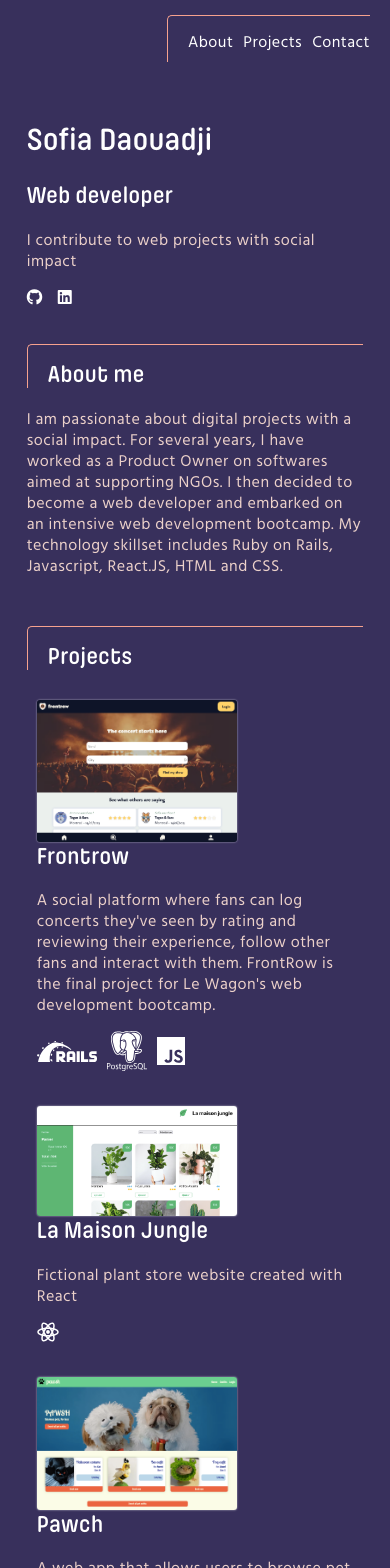
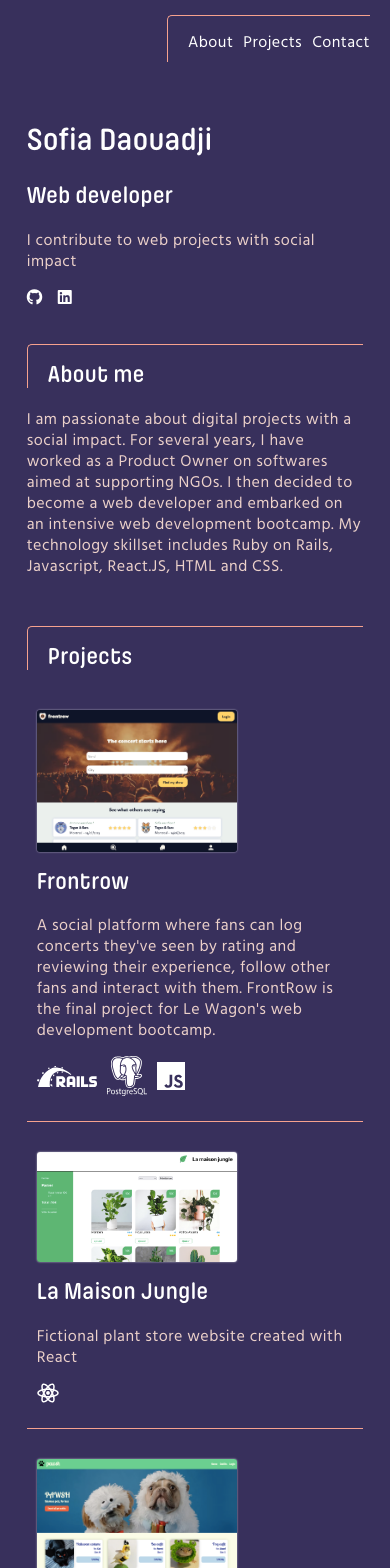
Before and after one commit to daouasof/my-portfolio, a React (Create React App) app: page / in a window 390 px wide. Shown: the top 1568 px of the page. Built offline with nearby package versions, Linux system fonts and the light colour scheme.

Commit message:
added border bottom on projects

```diff
--- a/src/styles/Project.css
+++ b/src/styles/Project.css
@@ -2,18 +2,23 @@
   display: flex;
   align-items: flex-start;
   padding: 10px;
-  border-radius: 5px;
+  padding-top: 20px;
+  padding-bottom: 20px;
   transition: ease;
   margin-bottom: 10px;
+  border-bottom: 0.2px solid var(--strong1);
 }
 @media only screen and (max-width: 767px) {
   .project {
     display: flex;
     flex-direction: column;
+    border-bottom: 0.2px solid var(--strong1);
+    border-radius: 0px;
   }
 }
 
 .project:hover {
+  border-radius: 5px;
   background-color: rgb(68, 58, 108);
   border: 1px solid rgb(70, 60, 110);
 }
@@ -35,6 +40,7 @@
   border-radius: 3px;
   object-fit: cover;
   margin-right: 15px;
+  margin-bottom: 15px;
   box-shadow: 0 0 2px rgba(255, 255, 255, 0.7);
 }
 
```
